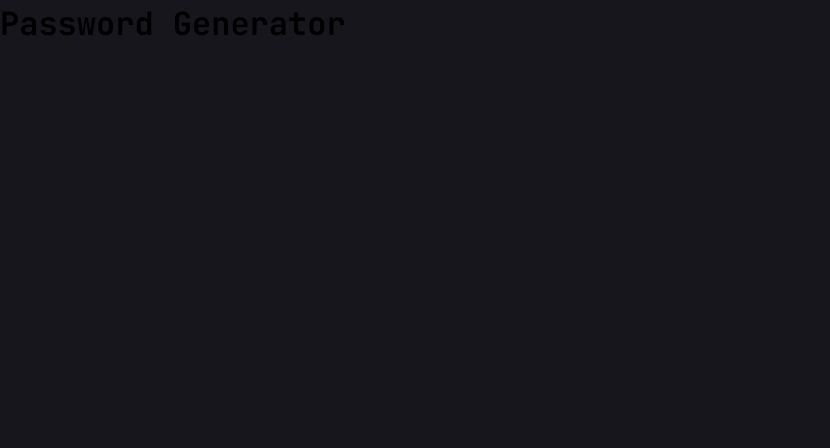
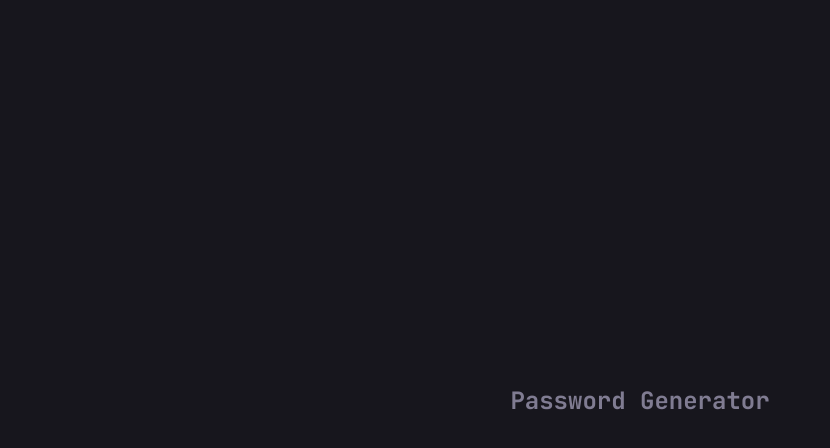
Before and after one commit to MatildaMared/practice__password-generator, a React (Vite) app: page / in a window 1280 px wide. Shown: the top 448 px of the page, without its empty margins (0-830 px from the left). Built offline with nearby package versions, Linux system fonts and the light colour scheme.

Commit message:
add title and basic styles

```diff
--- a/src/App.tsx
+++ b/src/App.tsx
@@ -1,12 +1,21 @@
 import {useState} from "react";
+import styled from "styled-components";
 
 function App() {
 
 	return (
-		<div className="App">
-			<h1>Password Generator</h1>
-		</div>
+		<Container>
+			<h1 className="heading-medium">Password Generator</h1>
+		</Container>
 	);
 }
 
+const Container = styled.div`
+  height: 100%;
+  display: flex;
+  flex-direction: column;
+  align-items: center;
+  justify-content: center;
+`;
+
 export default App;
--- a/src/styles/globalStyles.ts
+++ b/src/styles/globalStyles.ts
@@ -7,9 +7,34 @@ const GlobalStyles = createGlobalStyle`
     src: url(${fontUrl});
   }
 
+  html, #root {
+    height: 100%;
+  }
+
   body {
     background-color: var(--color-background);
     font-family: "JetBrains Mono", monospace;
+    color: var(--color-text);
+    min-height: 100%;
+  }
+
+  p, span {
+    font-size: 18px;
+    line-height: 23px;
+    font-weight: 700;
+  }
+
+  .heading-large {
+    font-size: 32px;
+    font-weight: 700;
+    line-height: 43px;
+  }
+
+  .heading-medium {
+    font-size: 24px;
+    font-weight: 700;
+    line-height: 31px;
+    color: var(--color-text-darker);
   }
 `;
 
```
